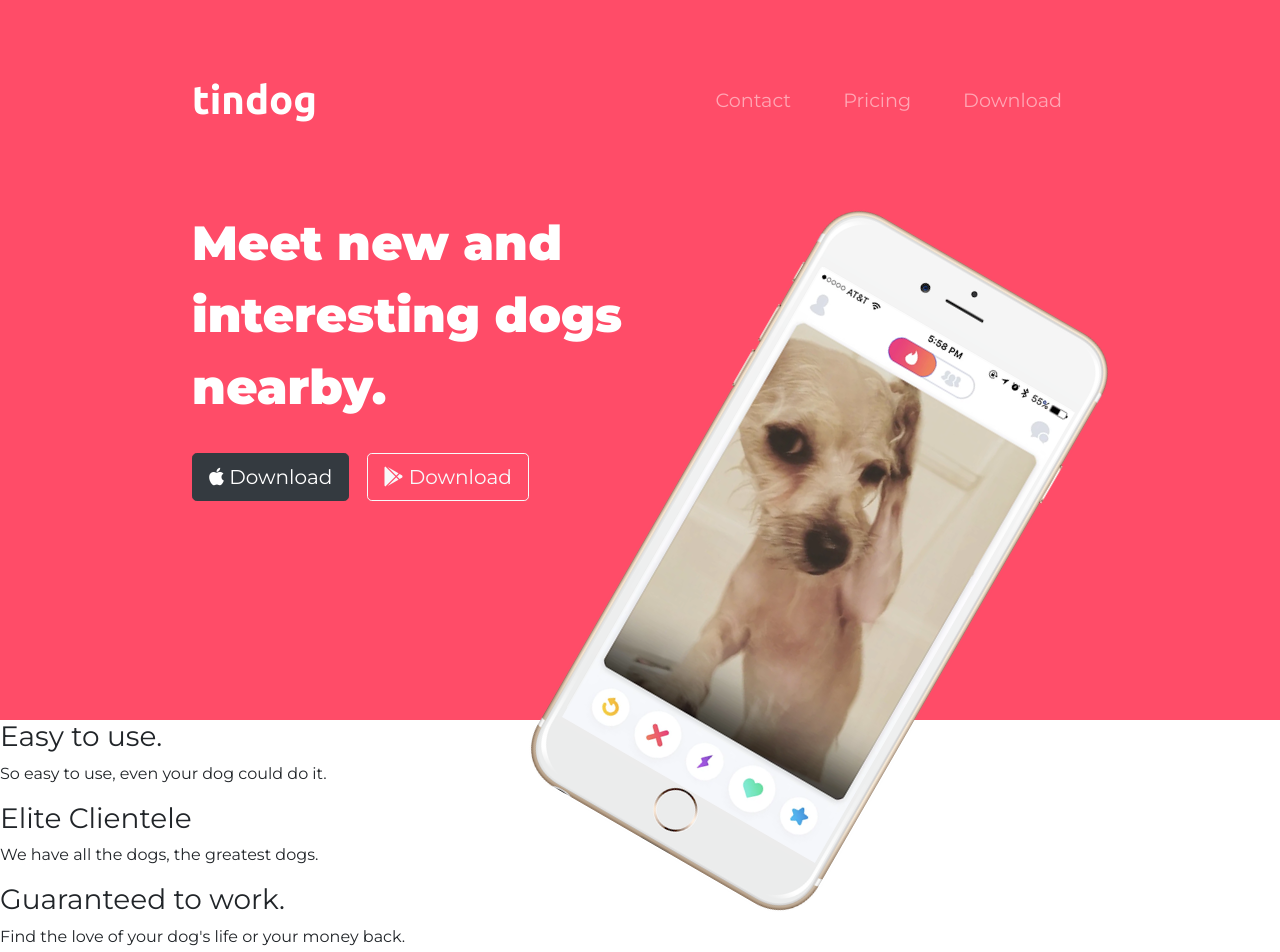
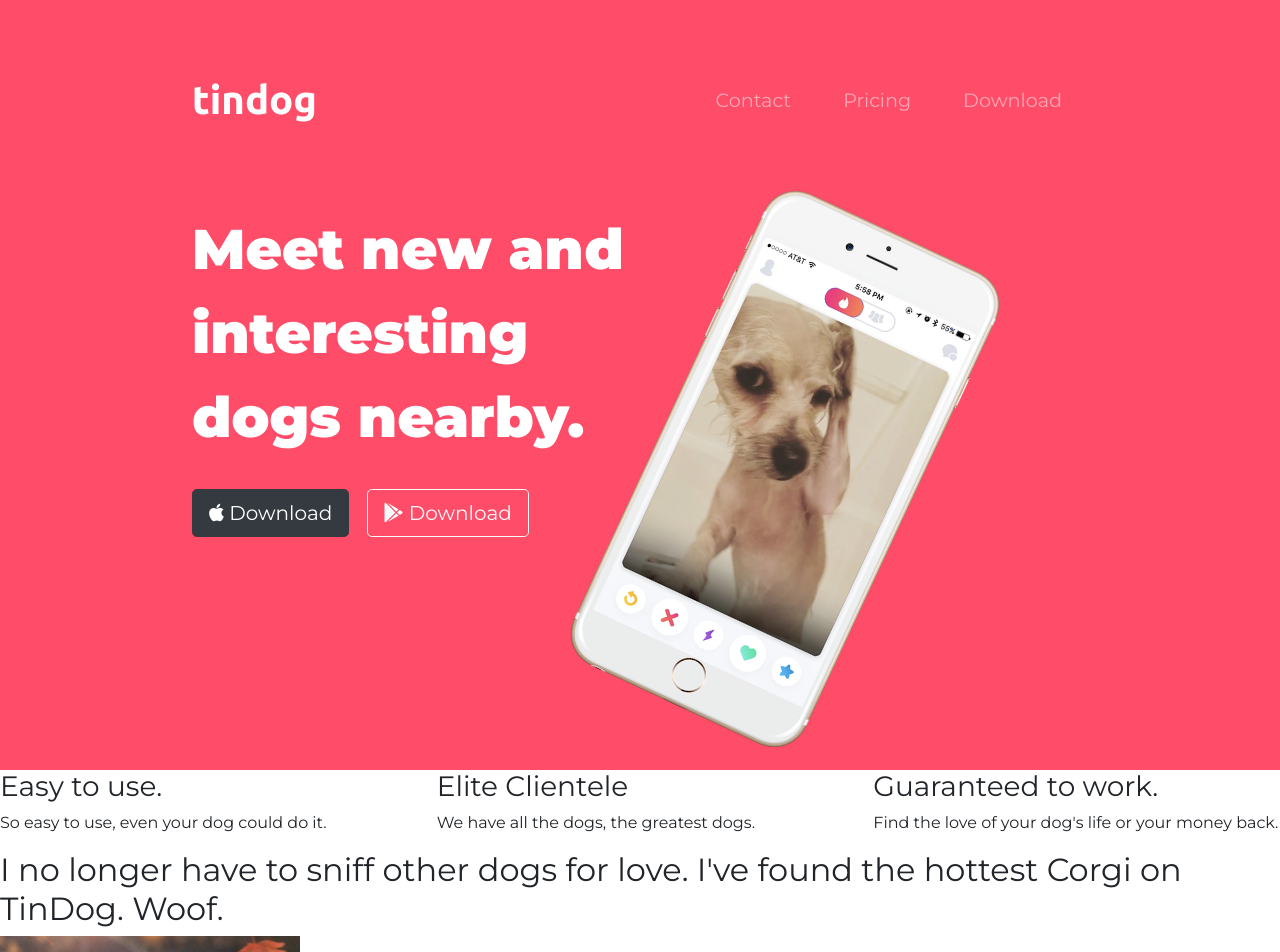
Before and after one commit to martapanda-git/5.Tindog, a plain HTML site: page index.html in a window 1280 px wide. Shown: the top 952 px of the page. Drawn offline with nearby package versions, Linux system fonts and the light colour scheme.

Commit message:
styled features sections

```diff
--- a/css/styles.css
+++ b/css/styles.css
@@ -10,7 +10,6 @@
 
 #title {
   background-color: #ff4c68;
-  height: 90vh;
   color: white;
 }
 
@@ -21,7 +20,7 @@
 h1 {
   font-family: 'Montserrat', sans-serif;
   font-weight: 900;
-  font-size: 3rem;
+  font-size: 3.5rem;
   line-height: 1.5;
 }
 
@@ -47,9 +46,8 @@
 }
 
 .heroimg {
-  height: 80%;
-  transform: rotate(30deg);
-  margin-top: 5%;
+  width: 60%;
+  transform: rotate(25deg);
 }
 
 .downloadbtn {
--- a/index.html
+++ b/index.html
@@ -70,16 +70,20 @@
   <!-- Features -->
 
   <section id="features">
-
+    <div class="row">
+      <div class="feature-box col-lg-4">
         <h3>Easy to use.</h3>
         <p>So easy to use, even your dog could do it.</p>
-
+      </div>
+      <div class="feature-box col-lg-4">
         <h3>Elite Clientele</h3>
         <p>We have all the dogs, the greatest dogs.</p>
-
+      </div>
+      <div class="feature-box col-lg-4">
         <h3>Guaranteed to work.</h3>
         <p>Find the love of your dog's life or your money back.</p>
-
+      </div>
+    </div>
   </section>
 
 
```
Lines whose indentation alone changed are shown as unchanged.
